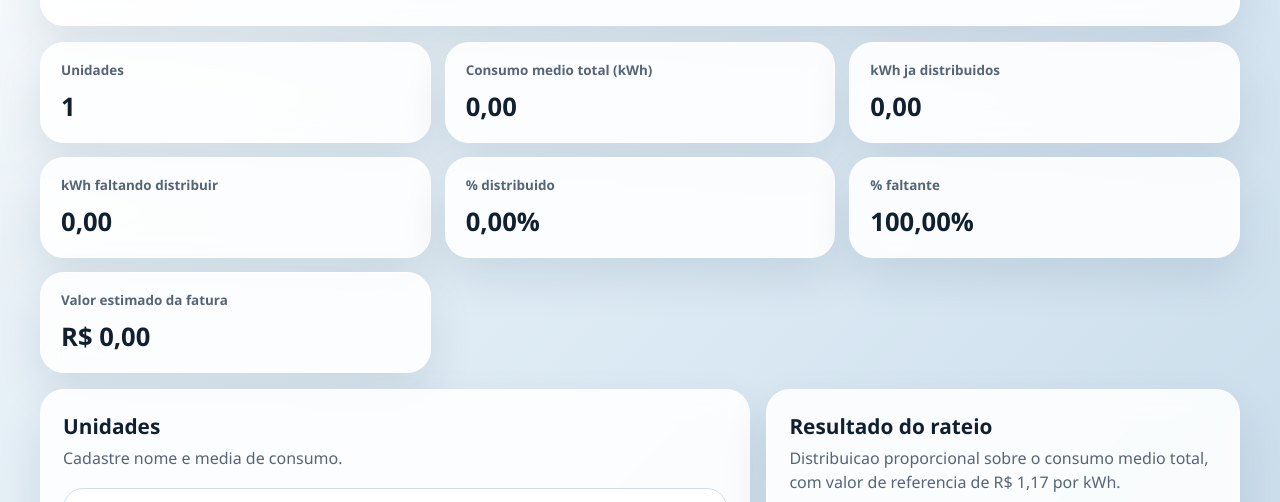
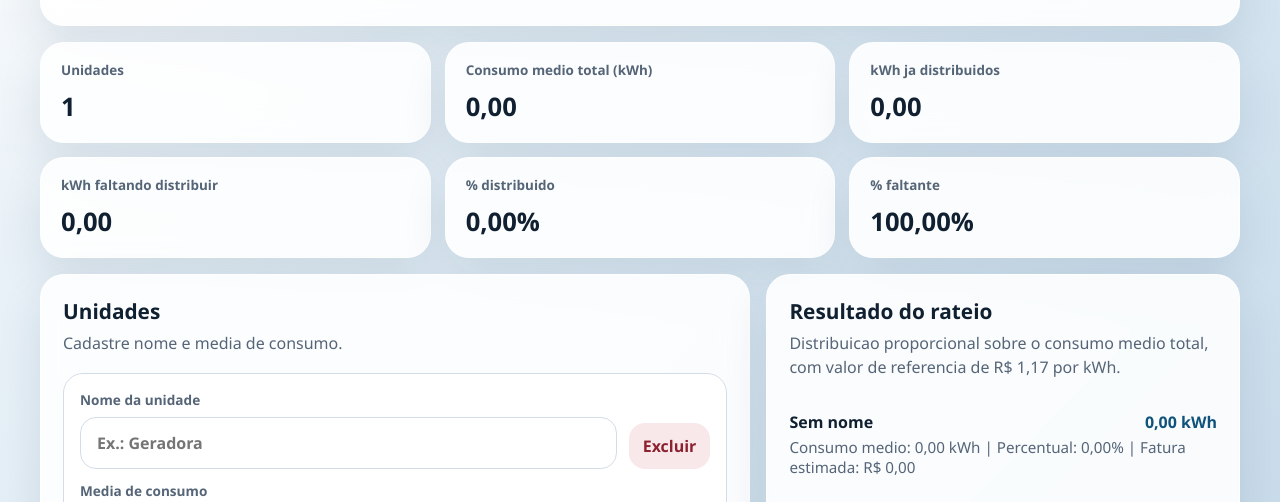
Before and after one commit to codprogram/calculadora-fatura, a plain HTML site: page index.html in a window 1280 px wide. Shown: the part 253-755 px from the top of the page. Drawn offline with Linux system fonts and the light colour scheme.

Commit message:
Remove total bill summary card

```diff
--- a/app.js
+++ b/app.js
@@ -17,7 +17,6 @@ const elements = {
     energiaFaltante: document.querySelector("#energiaFaltante"),
     percentualDistribuido: document.querySelector("#percentualDistribuido"),
     percentualFaltante: document.querySelector("#percentualFaltante"),
-    valorFaturaTotal: document.querySelector("#valorFaturaTotal"),
     listaUnidades: document.querySelector("#listaUnidades"),
     resultadoRateio: document.querySelector("#resultadoRateio"),
     unidadeTemplate: document.querySelector("#unidadeTemplate")
@@ -87,7 +86,6 @@ function renderResumo(distribuicao) {
     const energiaFaltante = Math.max(somaMedias - totalDistribuido, 0);
     const percentualDistribuido = somaMedias > 0 ? totalDistribuido / somaMedias : 0;
     const percentualFaltante = Math.max(1 - percentualDistribuido, 0);
-    const valorFaturaTotal = totalDistribuido * VALOR_KWH;
 
     elements.totalUnidades.textContent = String(distribuicao.length);
     elements.somaMedias.textContent = formatarNumero(somaMedias);
@@ -95,7 +93,6 @@ function renderResumo(distribuicao) {
     elements.energiaFaltante.textContent = formatarNumero(energiaFaltante);
     elements.percentualDistribuido.textContent = formatarPercentual(percentualDistribuido);
     elements.percentualFaltante.textContent = formatarPercentual(percentualFaltante);
-    elements.valorFaturaTotal.textContent = formatarMoeda(valorFaturaTotal);
 }
 
 function renderLista(distribuicao) {
--- a/index.html
+++ b/index.html
@@ -52,10 +52,6 @@
             <article class="summary-card card">
                 <span class="summary-label">% faltante</span>
                 <strong id="percentualFaltante" class="summary-value">0,00%</strong>
-            </article>
-            <article class="summary-card card">
-                <span class="summary-label">Valor estimado da fatura</span>
-                <strong id="valorFaturaTotal" class="summary-value">R$ 0,00</strong>
             </article>
         </section>
 
```
